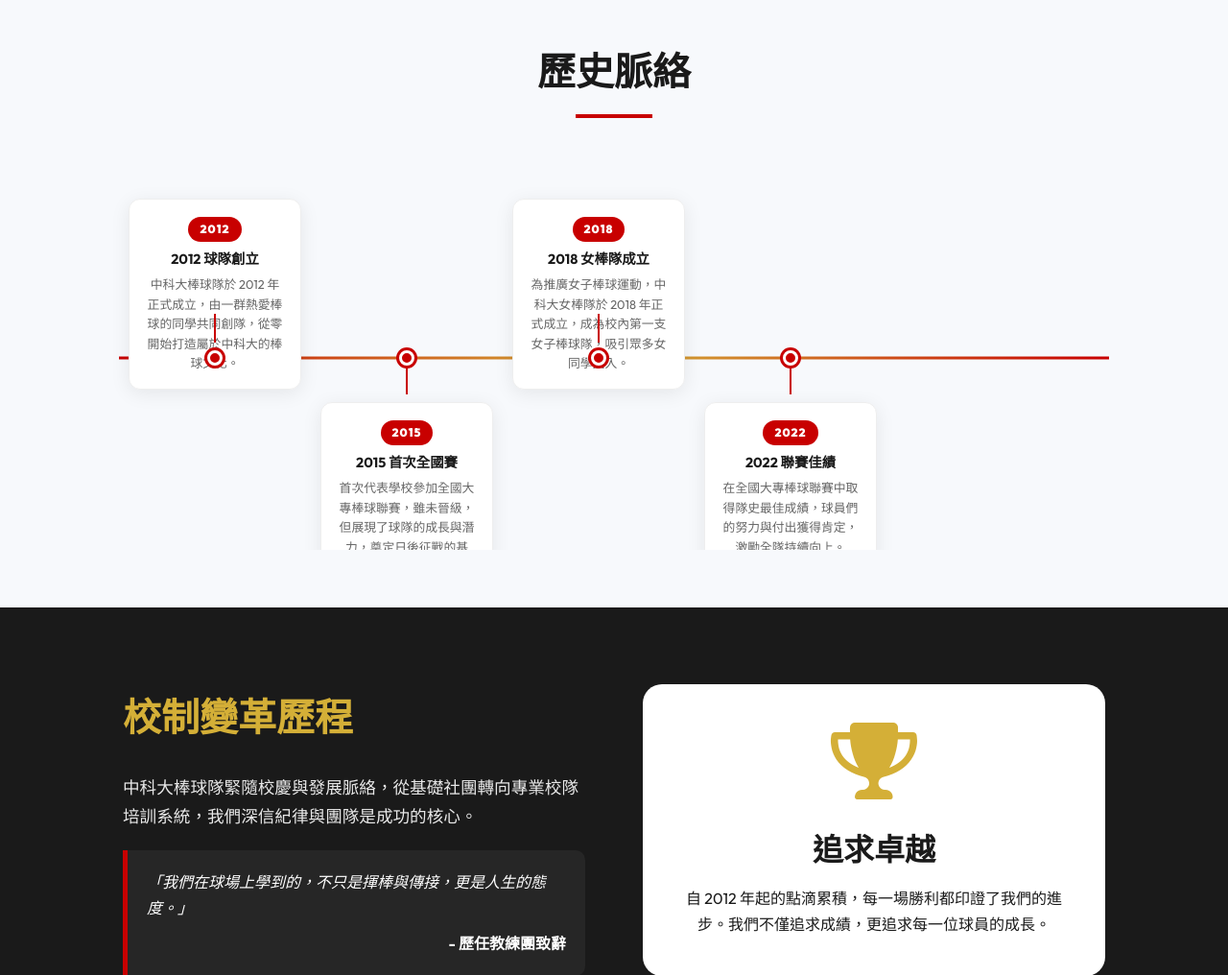
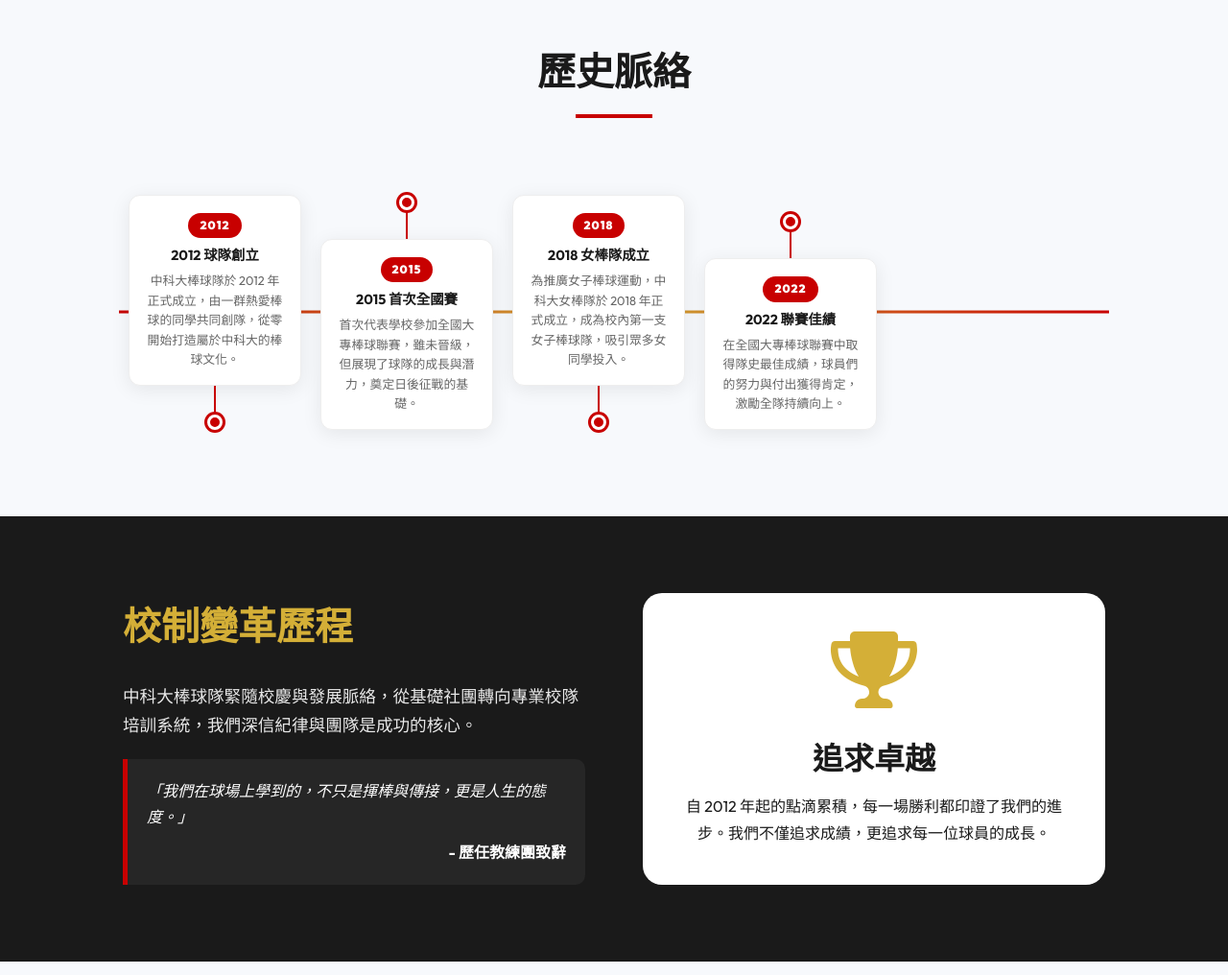
Before and after one commit to lzh082007/baseball_web, a PHP site: page /about.php in a window 1280 px wide. Shown: the part 360-1376 px from the top of the page at 96% size. Run offline with PHP 8.4, Linux system fonts and the light colour scheme; data that the repository does not hold is empty.

Commit message:
調整歷史時間軸跑版

```diff
--- a/assets/css/about.css
+++ b/assets/css/about.css
@@ -16,14 +16,13 @@
 .timeline-wrapper::-webkit-scrollbar-track { background: #eee; border-radius: 10px; }
 .timeline-wrapper::-webkit-scrollbar-thumb { background: var(--primary); border-radius: 10px; }
 
-/* ── 外層容器：固定高度，讓上下卡片都有空間 ── */
+/* ── 外層容器 ── */
 .timeline-container {
     position: relative;
     display: flex;
-    align-items: center;        /* 讓所有 item 對齊中線 */
+    align-items: stretch;
     min-width: max-content;
     padding: 0 60px;
-    height: 340px;              /* 上卡片 + 線 + 下卡片的總高 */
 }
 
 /* 水平主線 */
@@ -49,7 +48,38 @@
     flex-shrink: 0;
 }
 
-/* 圓點（絕對定位在中線上） */
+/* 奇數：卡片在上、連接線在上、圓點在中線 */
+.timeline-item:nth-child(odd) {
+    justify-content: flex-start;
+    padding-top: 0;
+}
+.timeline-item:nth-child(odd) .timeline-card {
+    order: 1;
+    margin-bottom: 0;
+}
+.timeline-item:nth-child(odd) .timeline-connector {
+    order: 2;
+}
+.timeline-item:nth-child(odd) .timeline-dot {
+    order: 3;
+}
+
+/* 偶數：圓點在中線、連接線在下、卡片在下 */
+.timeline-item:nth-child(even) {
+    justify-content: flex-end;
+    padding-bottom: 0;
+}
+.timeline-item:nth-child(even) .timeline-dot {
+    order: 1;
+}
+.timeline-item:nth-child(even) .timeline-connector {
+    order: 2;
+}
+.timeline-item:nth-child(even) .timeline-card {
+    order: 3;
+}
+
+/* 圓點 */
 .timeline-dot {
     width: 16px;
     height: 16px;
@@ -57,41 +87,18 @@
     border: 3px solid #fff;
     border-radius: 50%;
     box-shadow: 0 0 0 3px var(--primary);
-    position: absolute;
-    top: 50%;
-    left: 50%;
-    transform: translate(-50%, -50%);
     z-index: 2;
     flex-shrink: 0;
+    position: relative;
 }
 
-/* 連接線（圓點到卡片） */
+/* 連接線 */
 .timeline-connector {
     width: 2px;
     height: 30px;
     background: var(--primary);
-    position: absolute;
-    left: 50%;
-    transform: translateX(-50%);
+    flex-shrink: 0;
     z-index: 1;
-}
-
-/* 奇數：卡片在上方 */
-.timeline-item:nth-child(odd) .timeline-card {
-    top: calc(50% - 16px - 30px - 120px); /* 圓點半徑 + 連接線 + 卡片高度 */
-    position: absolute;
-}
-.timeline-item:nth-child(odd) .timeline-connector {
-    top: calc(50% - 16px - 30px);
-}
-
-/* 偶數：卡片在下方 */
-.timeline-item:nth-child(even) .timeline-card {
-    top: calc(50% + 16px + 30px);
-    position: absolute;
-}
-.timeline-item:nth-child(even) .timeline-connector {
-    top: calc(50% + 8px);
 }
 
 /* ── 卡片 ── */
```
